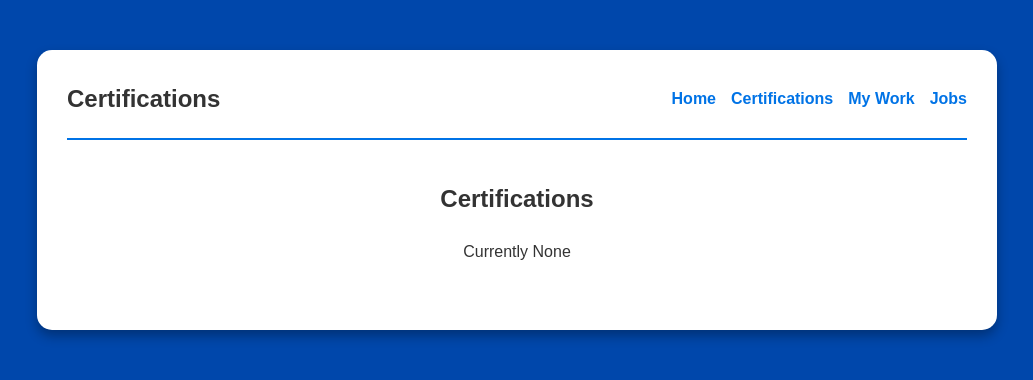
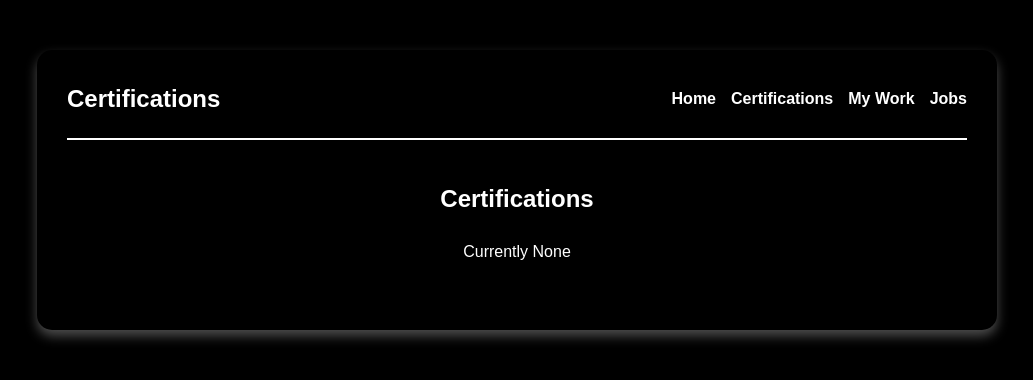
Before and after one commit to lakshinhemachandran/lakshinhemachandran, a plain HTML site: page certifications.html in a window 1280 px wide. Shown: the whole page, without its empty margins (123-1156 px from the left). Drawn offline with Linux system fonts and the light colour scheme.

Commit message:
Update certifications.html

```diff
--- a/certifications.html
+++ b/certifications.html
@@ -9,7 +9,7 @@
   <style>
     body {
       font-family: Arial, sans-serif;
-      background-color: #0047ab;
+      background-color: #000000;
       color: white;
       margin: 0;
       padding: 0;
@@ -32,10 +32,10 @@
       max-width: 900px;
       margin: 50px auto;
       padding: 30px;
-      background-color: #ffffff;
-      color: #333;
+      background-color: #000000;
+      color: #ffffff;
       border-radius: 15px;
-      box-shadow: 0 6px 12px rgba(0, 0, 0, 0.3);
+      box-shadow: 0 6px 12px rgba(255, 255, 255, 0.3);
       animation: slideUp 1s ease-out;
       position: relative;
     }
@@ -57,7 +57,7 @@
       justify-content: space-between;
       align-items: center;
       padding-bottom: 20px;
-      border-bottom: 2px solid #0073e6;
+      border-bottom: 2px solid #ffffff;
     }
 
     header h1 {
@@ -78,14 +78,14 @@
     }
 
     nav ul li a {
-      color: #0073e6;
+      color: #ffffff;
       text-decoration: none;
       font-weight: bold;
       transition: color 0.3s;
     }
 
     nav ul li a:hover {
-      color: #005bb5;
+      color: #cccccc;
     }
 
     .content {
```
